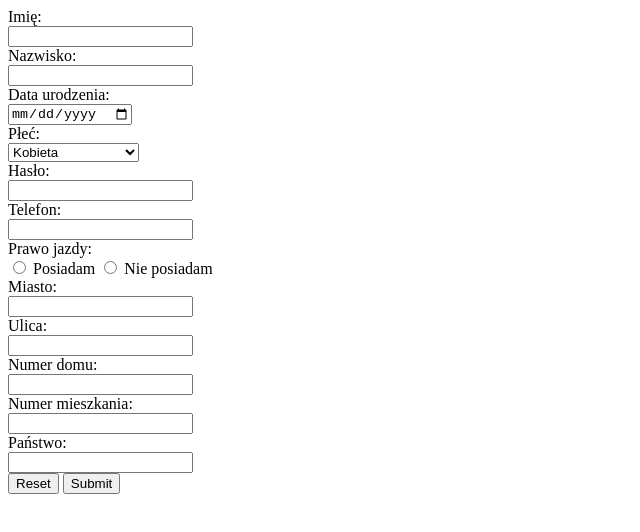
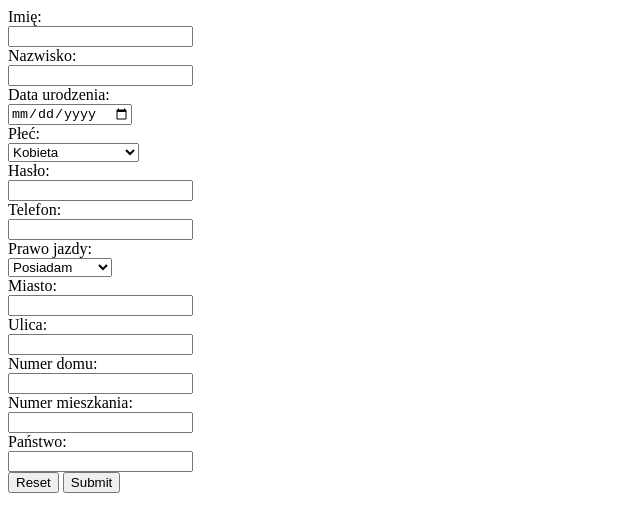
Before and after one commit to KamilukEko/BSI, a plain HTML site: page Lab2/Podstrona2/index.html in a window 1280 px wide. Shown: the whole page, without its empty margins (0-640 px from the left). Drawn offline with Linux system fonts and the light colour scheme.

Commit message:
Changed form

```diff
--- a/Lab2/Podstrona2/index.html
+++ b/Lab2/Podstrona2/index.html
@@ -21,7 +21,7 @@
             <select id="gender">
                 <option value="man">Kobieta</option>
                 <option value="woman">Mężczyzna</option>
-                <option value="hidden">Nie chcę podawać</option>
+                <option value="unknown">Nie chcę podawać</option>
             </select><br>
 
             <label>Hasło:</label><br>
@@ -31,10 +31,10 @@
             <input type="tel" id="phone"><br>
 
             <label>Prawo jazdy:</label><br>
-            <input type="radio" id="have_license" name="license" value="yes">
-            <label for="have_license">Posiadam</label>
-            <input type="radio" id="no_license"  name = "license" value="no">
-            <label for="no_license">Nie posiadam</label><br>
+            <select id="license">
+                <option value="has_license">Posiadam</option>
+                <option value="no_license">Nie posiadam</option>
+            </select><br>
 
             <label>Miasto:</label><br>
             <input type="text" id="city"><br>
```
